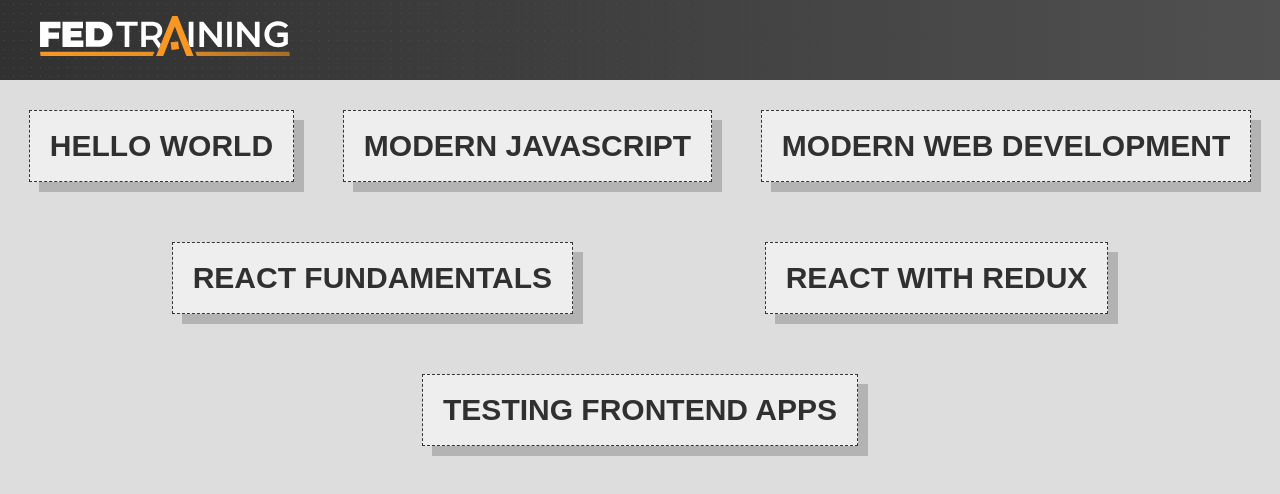
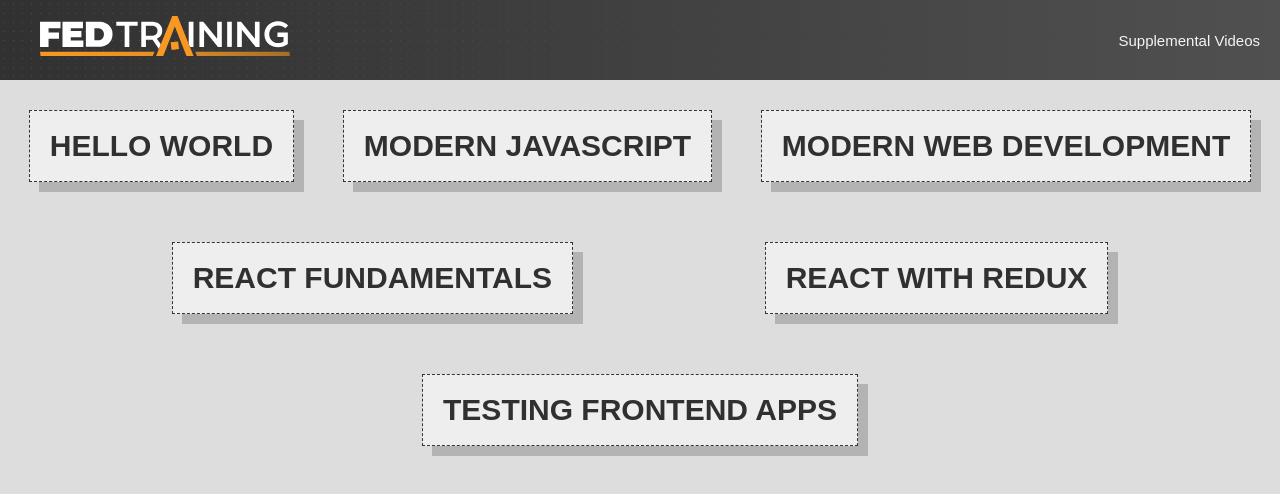
Before and after one commit to dev6rodn/fed-training, a React (Create React App) app: page / in a window 1280 px wide. Shown: the top 494 px of the page. Built offline with nearby package versions, Linux system fonts and the light colour scheme.

Commit message:
add link to content videos

```diff
--- a/src/components/navbar/index.js
+++ b/src/components/navbar/index.js
@@ -9,6 +9,14 @@ function Navbar() {
       <Link to="/" className="nav-primary nav-item training-logo">
         <FEDTrainingLogo />
       </Link>
+      <a
+        className="nav-item nav-secondary"
+        href="https://drive.google.com/drive/folders/1YW3KoU4HiSWgmLl8VTJr478NjeaV87-G"
+        target="_blank"
+        rel="noopener noreferrer"
+      >
+        Supplemental Videos
+      </a>
     </nav>
   )
 }
```
